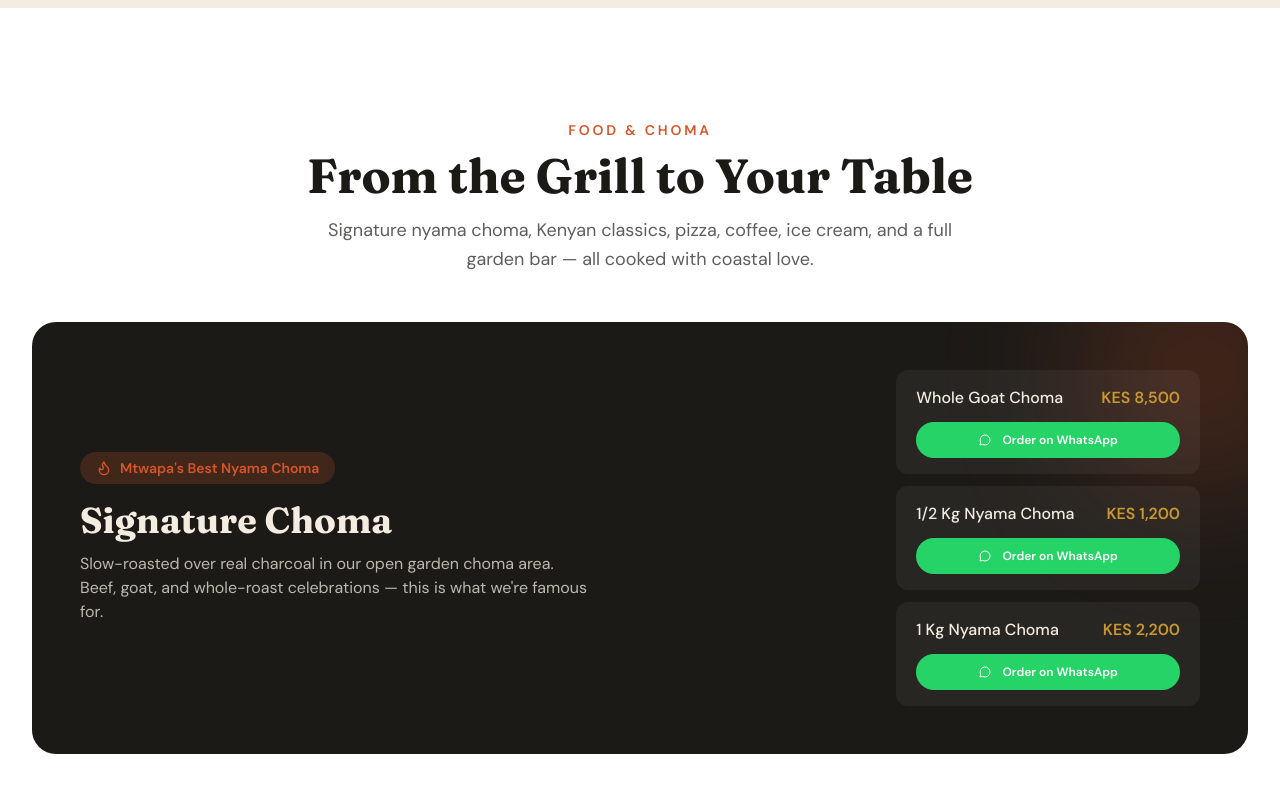
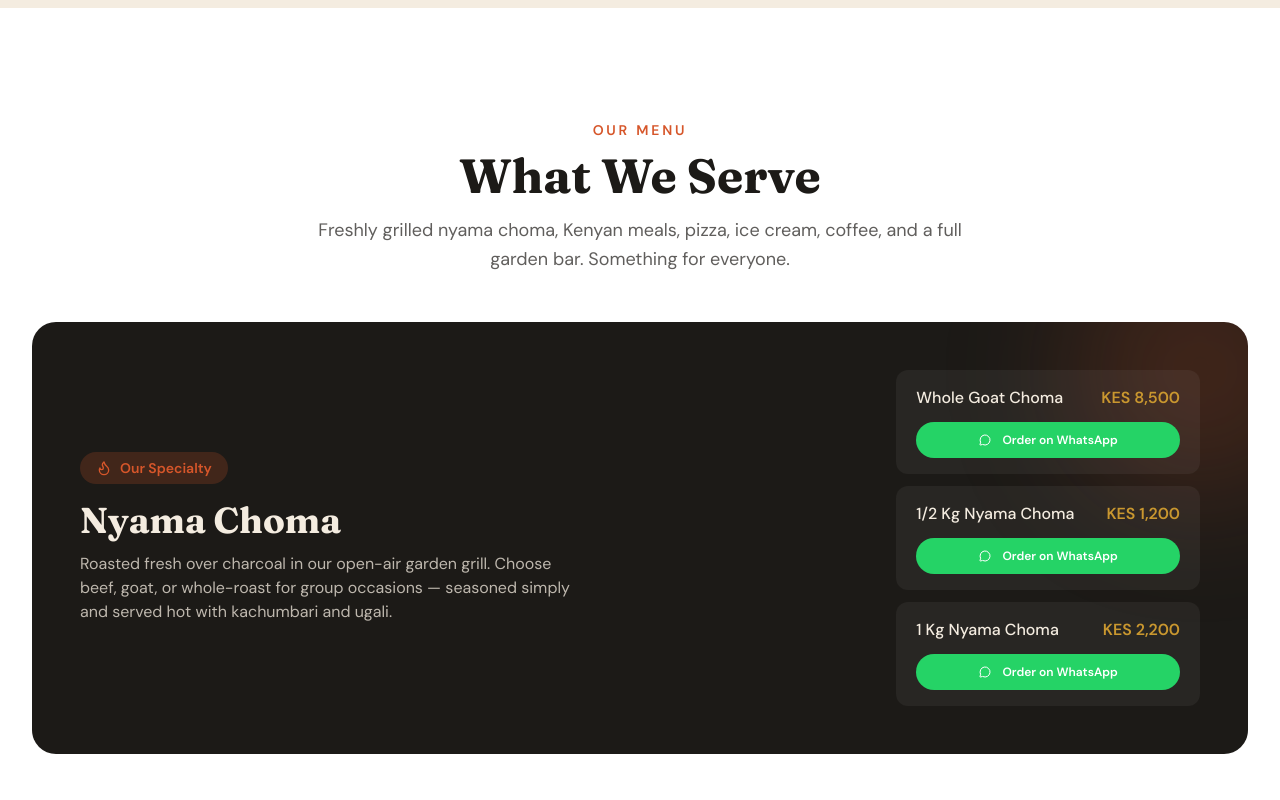
Before and after one commit to kivevo/mtwapa-choma-zone, a Next.js app: page / in a window 1280 px wide. Shown: the part 2060-2860 px from the top of the page. Built offline with nearby package versions, Linux system fonts and the light colour scheme; no server answers; the database is empty.

Commit message:
style: humanize all remaining section copy across menu, testimonials, family fun, events, and location

```diff
--- a/components/sections/family-fun.tsx
+++ b/components/sections/family-fun.tsx
@@ -12,26 +12,26 @@ export function FamilyFunSection({ settings }: { settings: SiteSettings }) {
       <div className="mx-auto max-w-7xl px-4 sm:px-6 lg:px-8">
         <SectionHeading
           eyebrow="Family Fun"
-          title={settings.frontend_content?.family_fun_title || "Kids Play Safe, Parents Relax"}
-          description={settings.frontend_content?.family_fun_desc || "Our fully equipped, supervised, and fenced children's playground is a key reason families keep coming back. Slides, swings, and laughter — while you enjoy the choma."}
+          title={settings.frontend_content?.family_fun_title || "Kids' Playground & Family Dining"}
+          description={settings.frontend_content?.family_fun_desc || "Every Sunday, bring the whole family. The kids play in our safe, fenced playground while you sit back, order fresh choma, and enjoy a cold drink."}
         />
 
         <div className="grid gap-8 md:grid-cols-3">
           {[
             {
               icon: Shield,
-              title: "Supervised & Fenced",
-              text: "Manned play area so you can dine and unwind with peace of mind.",
+              title: "Fenced & Secure",
+              text: "Our playground is fully fenced so you can eat and relax without worrying about the kids.",
             },
             {
               icon: Smile,
-              title: "All Ages Welcome",
-              text: "From toddlers to tweens — equipment for every stage of childhood fun.",
+              title: "Fun for All Ages",
+              text: "Slides, swings, and open space. From toddlers to older kids — there's room to run around.",
             },
             {
               icon: PartyPopper,
-              title: "Family Fun Days",
-              text: "Recurring themed days with entertainment, games, and special treats for the whole family.",
+              title: "Sunday Family Days",
+              text: "Every Sunday we have special family deals, kids' activities, and live entertainment.",
             },
           ].map((item) => (
             <div
--- a/components/sections/location-section.tsx
+++ b/components/sections/location-section.tsx
@@ -21,9 +21,9 @@ export function LocationSection({ settings }: LocationSectionProps) {
     <AnimatedSection id="location" className="bg-white py-20 lg:py-28">
       <div className="mx-auto max-w-7xl px-4 sm:px-6 lg:px-8">
         <SectionHeading
-          eyebrow="Find Us"
-          title="On the Mombasa–Malindi Highway"
-          description="Directly opposite Galana Petrol Station, Mtwapa — you can't miss our open garden and the I ❤️ MTWAPA sign."
+          eyebrow="Where to Find Us"
+          title="We're on the Mombasa–Malindi Highway"
+          description="Opposite Galana Petrol Station in Mtwapa. Easy to spot — look for our big garden, the I ❤️ MTWAPA sign, and plenty of parking."
         />
 
         <div id="contact" className="grid gap-12 lg:grid-cols-2">
--- a/components/sections/menu-section.tsx
+++ b/components/sections/menu-section.tsx
@@ -25,9 +25,9 @@ export function MenuSection({ categories, settings, preview = false }: MenuSecti
     <AnimatedSection id="menu" className="bg-white py-20 lg:py-28">
       <div className="mx-auto max-w-7xl px-4 sm:px-6 lg:px-8">
         <SectionHeading
-          eyebrow="Food & Choma"
-          title="From the Grill to Your Table"
-          description="Signature nyama choma, Kenyan classics, pizza, coffee, ice cream, and a full garden bar — all cooked with coastal love."
+          eyebrow="Our Menu"
+          title="What We Serve"
+          description="Freshly grilled nyama choma, Kenyan meals, pizza, ice cream, coffee, and a full garden bar. Something for everyone."
         />
 
         {signature && (
@@ -37,15 +37,15 @@ export function MenuSection({ categories, settings, preview = false }: MenuSecti
               <div>
                   <span className="inline-flex items-center gap-2 rounded-full bg-ember/20 px-4 py-1.5 text-sm font-semibold text-ember">
                     <Flame className="h-4 w-4" />
-                  Mtwapa&apos;s Best Nyama Choma
+                    Our Specialty
                   </span>
                   <h3 className="mt-4 font-display text-3xl font-bold text-sand md:text-4xl">
-                  Signature Choma
+                    Nyama Choma
                   </h3>
                   <p className="mt-3 max-w-lg text-sand/75">
-                  Slow-roasted over real charcoal in our open garden choma area.
-                  Beef, goat, and whole-roast celebrations — this is what we&apos;re
-                  famous for.
+                    Roasted fresh over charcoal in our open-air garden grill. Choose beef, goat,
+                    or whole-roast for group occasions — seasoned simply and served hot with
+                    kachumbari and ugali.
                   </p>
               </div>
               <div className="flex shrink-0 flex-col gap-3">
--- a/components/sections/testimonials.tsx
+++ b/components/sections/testimonials.tsx
@@ -30,11 +30,11 @@ export function TestimonialsSection({
       <AnimatedSection className="bg-sand py-20 lg:py-28">
         <div className="mx-auto max-w-3xl px-4 sm:px-6 lg:px-8 text-center">
           <SectionHeading
-            eyebrow="Testimonials"
-            title="What Our Guests Say"
+            eyebrow="Reviews"
+            title="What People Say About Us"
           />
           <p className="mt-4 text-charcoal/70 mb-8">
-            We&apos;d love to hear about your experience! Be the first to leave a review.
+            Enjoyed your visit? We&apos;d love to hear from you.
           </p>
           <button
             onClick={() => setShowForm(true)}
@@ -55,8 +55,8 @@ export function TestimonialsSection({
       <div className="mx-auto max-w-3xl px-4 sm:px-6 lg:px-8">
         <div className="text-center">
           <SectionHeading
-            eyebrow="Testimonials"
-            title="What Our Guests Say"
+            eyebrow="Reviews"
+            title="What People Say About Us"
           />
         </div>
 
```
Lines whose indentation alone changed are shown as unchanged.
